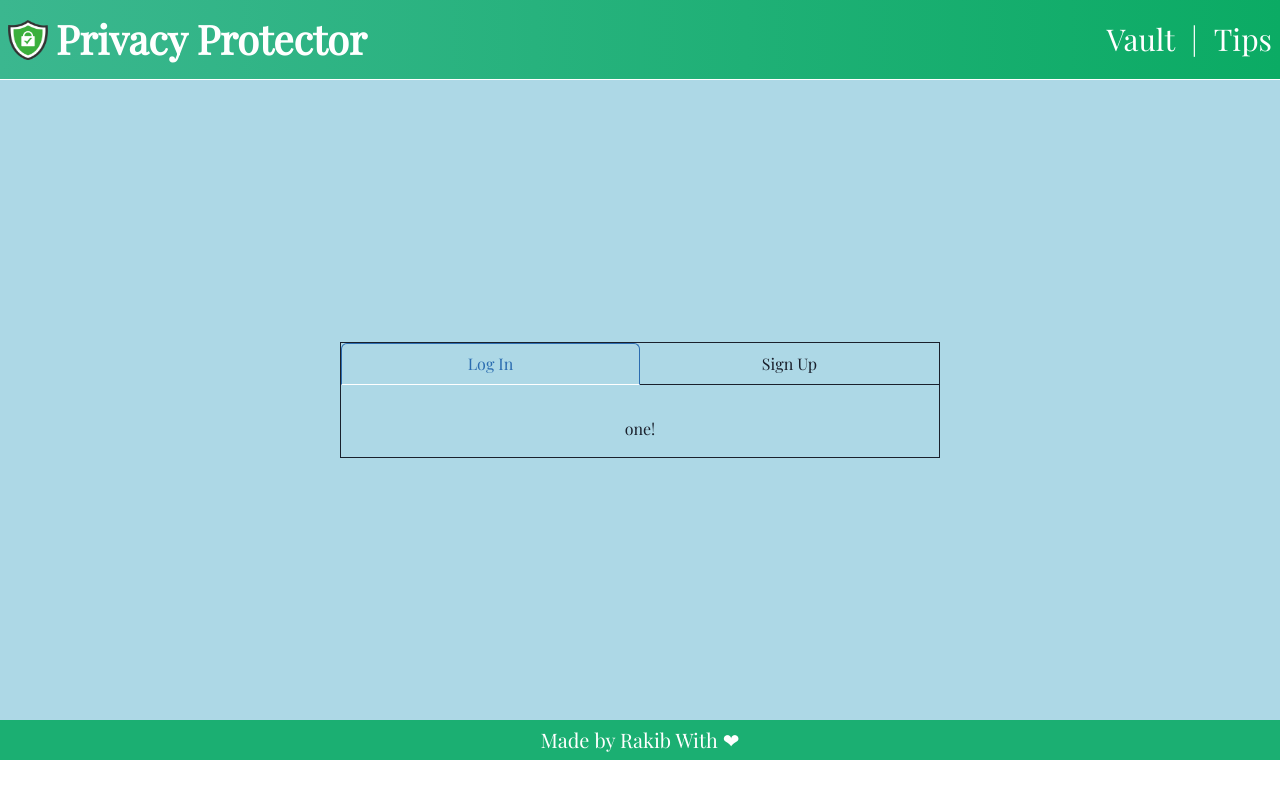
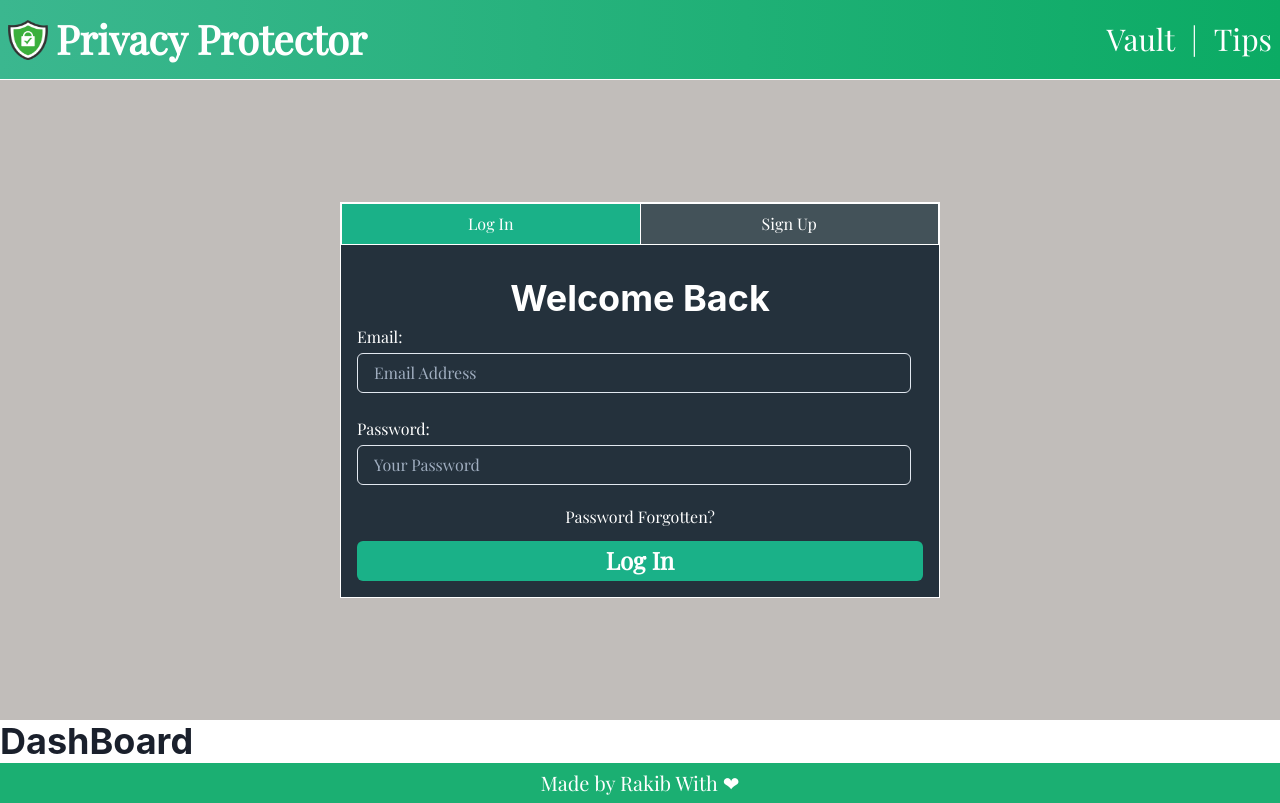
Before and after one commit to RakibRahman/privacy-protector, a React (Create React App) app: page /vault in a window 1280 px wide. Built offline with nearby package versions, Linux system fonts and the light colour scheme.

Commit message:
vault basic design done

```diff
--- /dev/null
+++ b/src/components/Vault/DashBoard/DashBoard.tsx
@@ -0,0 +1,10 @@
+import React from "react";
+import { Box, Heading, Text } from "@chakra-ui/react";
+
+export const DashBoard = () => {
+  return (
+    <Box>
+      <Heading>DashBoard</Heading>
+    </Box>
+  );
+};
--- a/src/components/Vault/Home/Home.tsx
+++ b/src/components/Vault/Home/Home.tsx
@@ -9,20 +9,35 @@ import {
   Box,
   Center,
 } from "@chakra-ui/react";
+import { LogIn } from "./LogIn";
+import { SignUp } from "./SignUp";
+
 export const Home = () => {
   return (
-    <Center bg="lightblue" minH="80vh">
-      <Tabs isFitted variant="enclosed" align="center" w="600px" border="1px">
+    <Center bg="#C1BDBA" minH="80vh" className="vault__home">
+      <Tabs
+        isFitted
+        variant="enclosed-colored"
+        align="center"
+        w="600px"
+        border="1px"
+        bg="#24313C"
+        color="#FFFFFF"
+      >
         <TabList mb="1em">
-          <Tab>Log In</Tab>
-          <Tab>Sign Up</Tab>
+          <Tab bg="#435259" _selected={{ color: "white", bg: "#1AB188" }}>
+            Log In
+          </Tab>
+          <Tab bg="#435259" _selected={{ color: "white", bg: "#1AB188" }}>
+            Sign Up
+          </Tab>
         </TabList>
         <TabPanels>
           <TabPanel>
-            <p>one!</p>
+            <LogIn />
           </TabPanel>
           <TabPanel>
-            <p>two!</p>
+            <SignUp />
           </TabPanel>
         </TabPanels>
       </Tabs>
--- /dev/null
+++ b/src/components/Vault/Home/LogIn.tsx
@@ -0,0 +1,37 @@
+import React from "react";
+import {
+  Box,
+  Flex,
+  Text,
+  FormLabel,
+  Input,
+  Heading,
+  Button,
+  HStack,
+  Link,
+} from "@chakra-ui/react";
+export const LogIn = () => {
+  return (
+    <Box>
+      <Heading>Welcome Back</Heading>
+
+      <form>
+        <Flex w="100%" flexDirection="column" gridGap="3">
+          <FormLabel>
+            <Text my="1"> Email:</Text>
+            <Input placeholder="Email Address"></Input>
+          </FormLabel>
+          <FormLabel>
+            <Text my="1">Password:</Text>
+
+            <Input placeholder="Your Password"></Input>
+          </FormLabel>
+          <Link>Password Forgotten?</Link>
+          <Button type="submit" bg="#1AB188" w="100%" fontSize="1.5rem">
+            Log In
+          </Button>
+        </Flex>
+      </form>
+    </Box>
+  );
+};
--- /dev/null
+++ b/src/components/Vault/Home/SignUp.tsx
@@ -0,0 +1,39 @@
+import React from "react";
+import {
+  Box,
+  Flex,
+  Text,
+  Input,
+  Button,
+  FormLabel,
+  Heading,
+} from "@chakra-ui/react";
+export const SignUp = () => {
+  return (
+    <Box>
+      <Heading>Sign Up for Free</Heading>
+      <form>
+        <Flex w="100%" flexDirection="column" gridGap="3">
+          <FormLabel>
+            <Text my="1"> Email:</Text>
+            <Input placeholder="Email Address"></Input>
+          </FormLabel>
+          <FormLabel>
+            <Text my="1">Password:</Text>
+
+            <Input placeholder="Your Password"></Input>
+          </FormLabel>
+          <FormLabel>
+            <Text my="1">Repeat Password:</Text>
+
+            <Input placeholder="Repeat Password"></Input>
+          </FormLabel>
+
+          <Button type="submit" bg="#1AB188" w="100%" fontSize="1.5rem">
+            Sign Up
+          </Button>
+        </Flex>
+      </form>
+    </Box>
+  );
+};
--- a/src/components/Vault/Vault.tsx
+++ b/src/components/Vault/Vault.tsx
@@ -1,6 +1,7 @@
 import React from "react";
 import { Box } from "@chakra-ui/react";
 import { Home } from "./Home/Home";
+import { DashBoard } from "./DashBoard/DashBoard";
 export const Vault = () => {
   React.useEffect(() => {
     document.title = "Vault || Privacy Protector";
@@ -8,6 +9,7 @@ export const Vault = () => {
   return (
     <Box>
       <Home />
+      <DashBoard />
     </Box>
   );
 };
```
